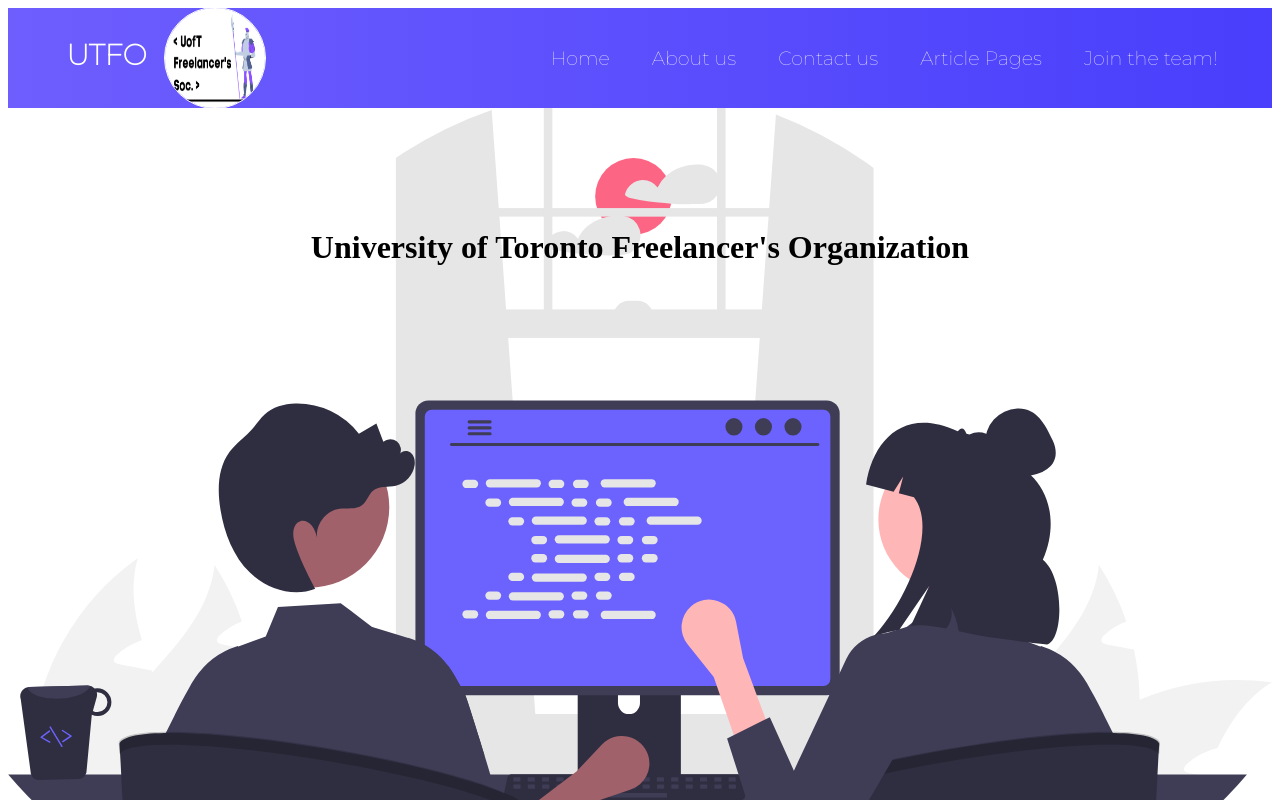
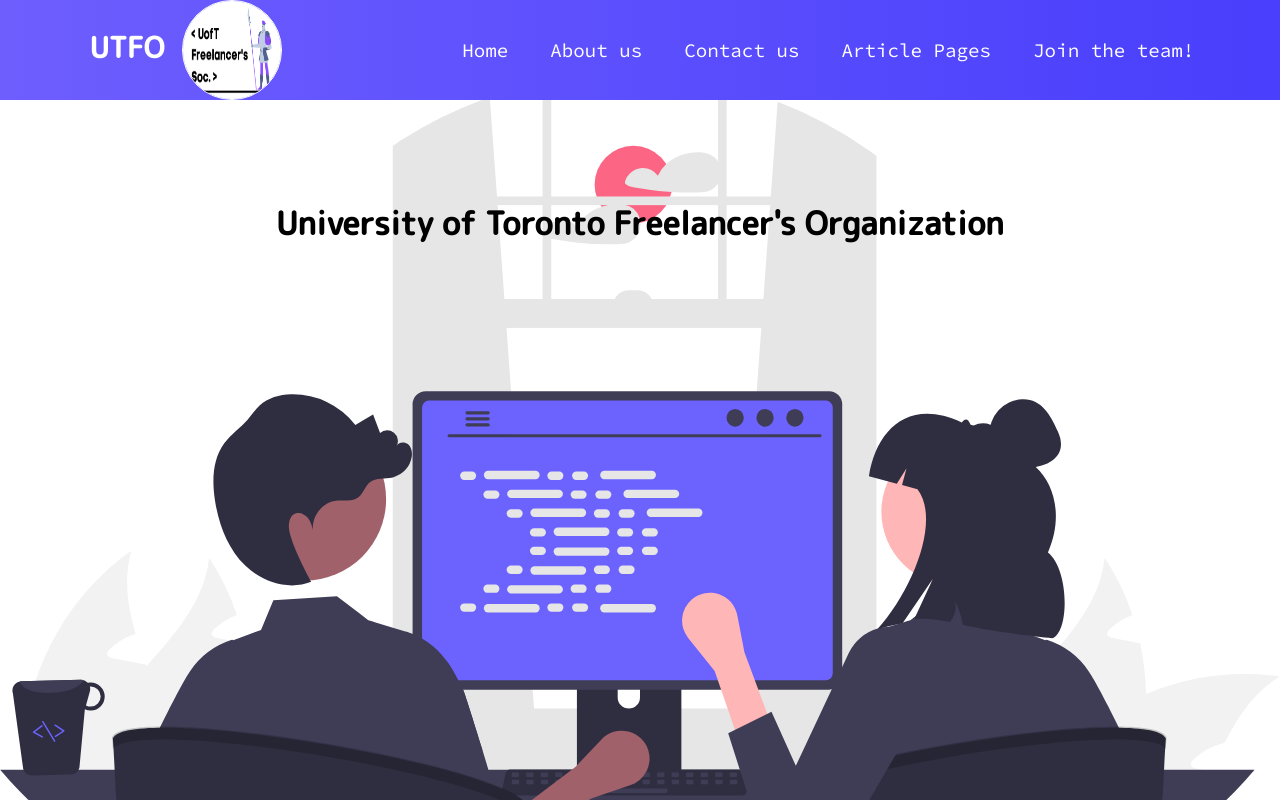
Before and after one commit to UTFO/UTFO-Website, a React (Create React App) app: page / in a window 1280 px wide. Shown: the top 800 px of the page. Built offline with nearby package versions, Linux system fonts and the light colour scheme.

Commit message:
imported styling, should work now

```diff
--- a/src/App.css
+++ b/src/App.css
@@ -1,4 +1,4 @@
-import url('https://fonts.googleapis.com/css2?family=M+PLUS+Rounded+1c:wght@500&display=swap');
+@import url('https://fonts.googleapis.com/css2?family=M+PLUS+Rounded+1c:wght@500&display=swap');
 @import url('https://fonts.googleapis.com/css2?family=Source+Code+Pro&display=swap');
 
 * {
@@ -9,6 +9,5 @@ import url('https://fonts.googleapis.com/css2?family=M+PLUS+Rounded+1c:wght@500&
 }
 
 h1, h2{
-
   font-family: 'M PLUS Rounded 1c', sans-serif;
 }
--- a/src/App.js
+++ b/src/App.js
@@ -1,6 +1,7 @@
 import { Outlet } from 'react-router-dom';
 import Footer from './components/Footer';
 import Navbar from './components/pages/Navbar/Navbar';
+import './App.css';
 
 function App() {
   return (
```
